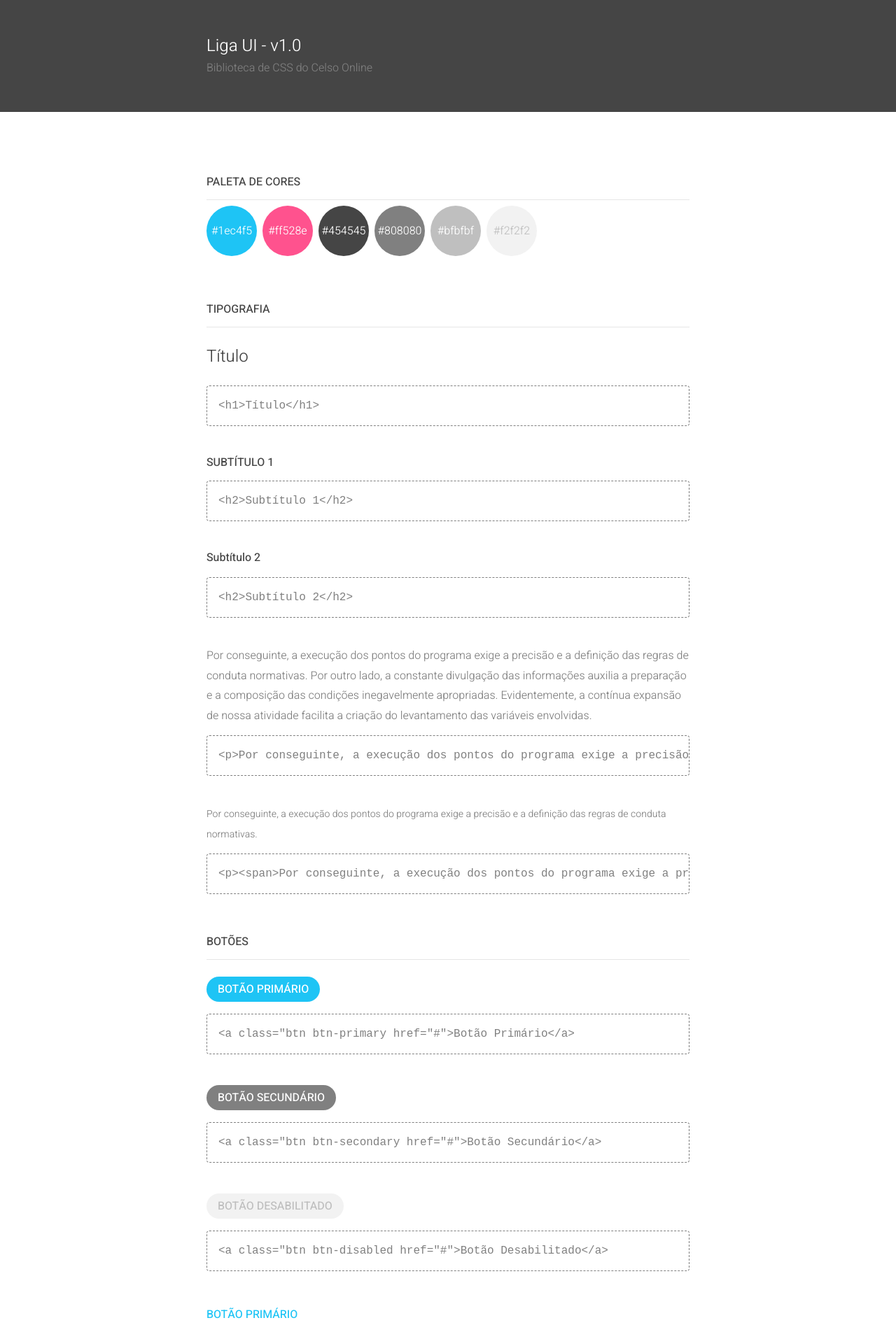
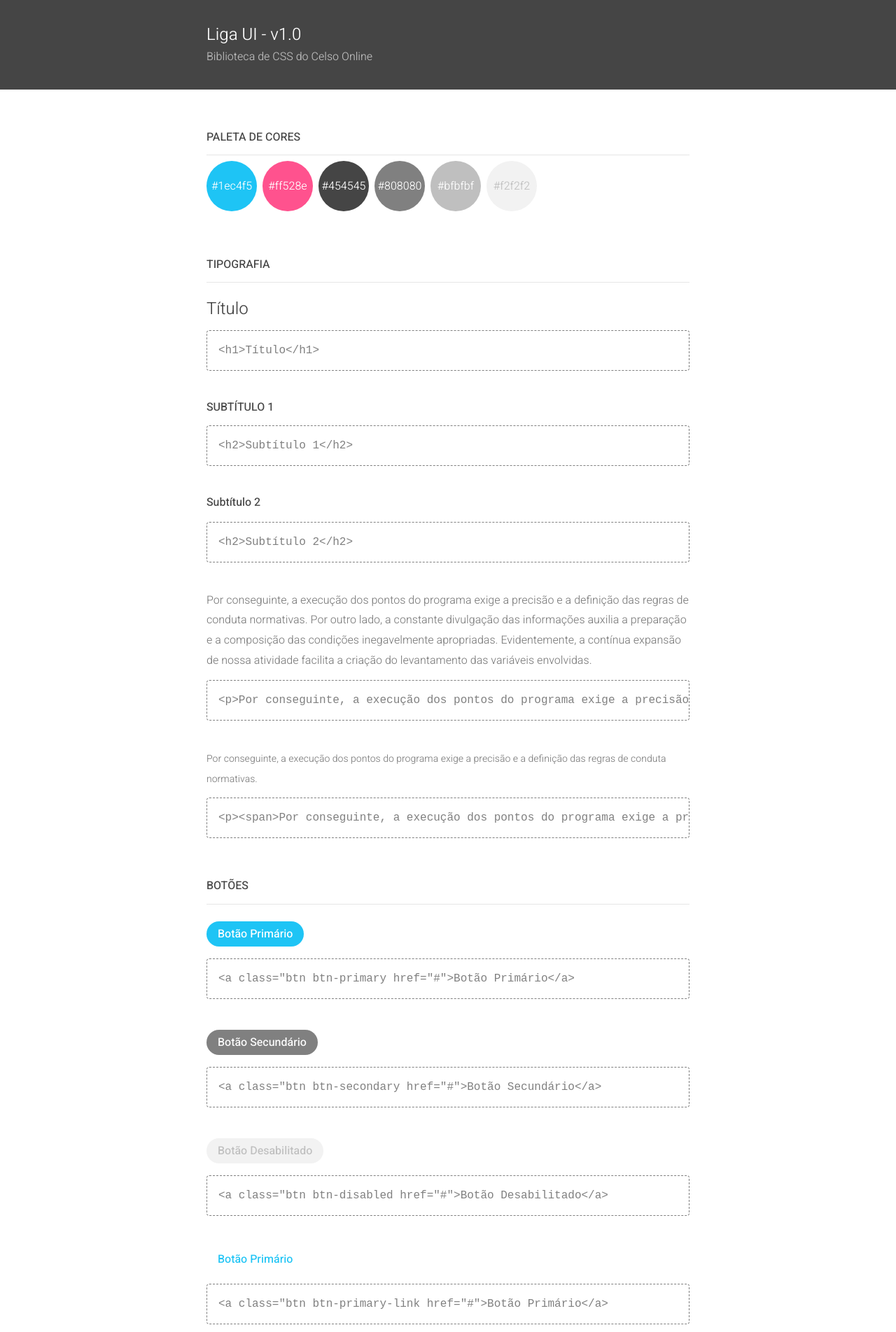
Before and after one commit to HelioDantas/liga-ui, a website: page index.html in a window 1280 px wide. Shown: the top 1904 px of the page at 70% size. Drawn offline with Linux system fonts and the light colour scheme.

Commit message:
Ajustes gerais

```diff
--- a/index.html
+++ b/index.html
@@ -14,9 +14,8 @@
 <body>
     <header>
         <div class="container">
-            <h1>Liga UI - v1.0
-                <p>Biblioteca de CSS do Celso Online</p>
-            </h1>
+            <h1>Liga UI - v1.0</h1>
+            <p>Biblioteca de CSS do Celso Online</p>
         </div>
     </header>
     <div class="container">
--- a/scss/liga-ui.scss
+++ b/scss/liga-ui.scss
@@ -58,7 +58,7 @@ a {
   padding: 6px 16px;
   color: #fff;
   white-space: nowrap;
-  text-transform: uppercase;
+  // text-transform: uppercase;
   display: inline-block;
   margin: 4px 0;
 }
@@ -94,15 +94,15 @@ a {
 
 // Botão primário link
 .btn-primary-link {
-  background: none !important;
+  background: none;
   color: $primary-color;
-  padding: 6px 0;
+  padding: 6px 16px;
 }
 .btn-primary-link:hover {
-  color: $primary-color-hover;
+  background: $grey-4;
 }
 .btn-primary-link:focus {
-  color: $primary-color-focus;
+  background: $grey-4-hover;
 }
 
 // Botão secundário link
@@ -112,7 +112,7 @@ a {
   padding: 6px 0;
 }
 .btn-secondary-link:hover {
-  color: $grey-2-hover;
+  background: $grey-4;
 }
 .btn-secondary-link:focus {
   color: $grey-2-focus;
@@ -132,6 +132,7 @@ h1 {
   font-size: $font-size-2;
   color: $grey-1;
   font-weight: 300;
+  margin: 0;
 }
 
 // Subtítulo
--- a/scss/style.scss
+++ b/scss/style.scss
@@ -46,7 +46,6 @@ body {
 
 .container {
   max-width: 720px !important;
-  padding: 32px 0 32px 0;
 }
 
 section {
@@ -116,8 +115,13 @@ article {
 header {
   background: $grey-1;
   width: 100%;
+  padding: $size-4;
 }
 
 header h1 {
   color: white;
 }
+
+header p {
+  color: $grey-3;
+}
```
Also changed, not shown: css/liga-ui.css, css/style.css, 2 other files.
